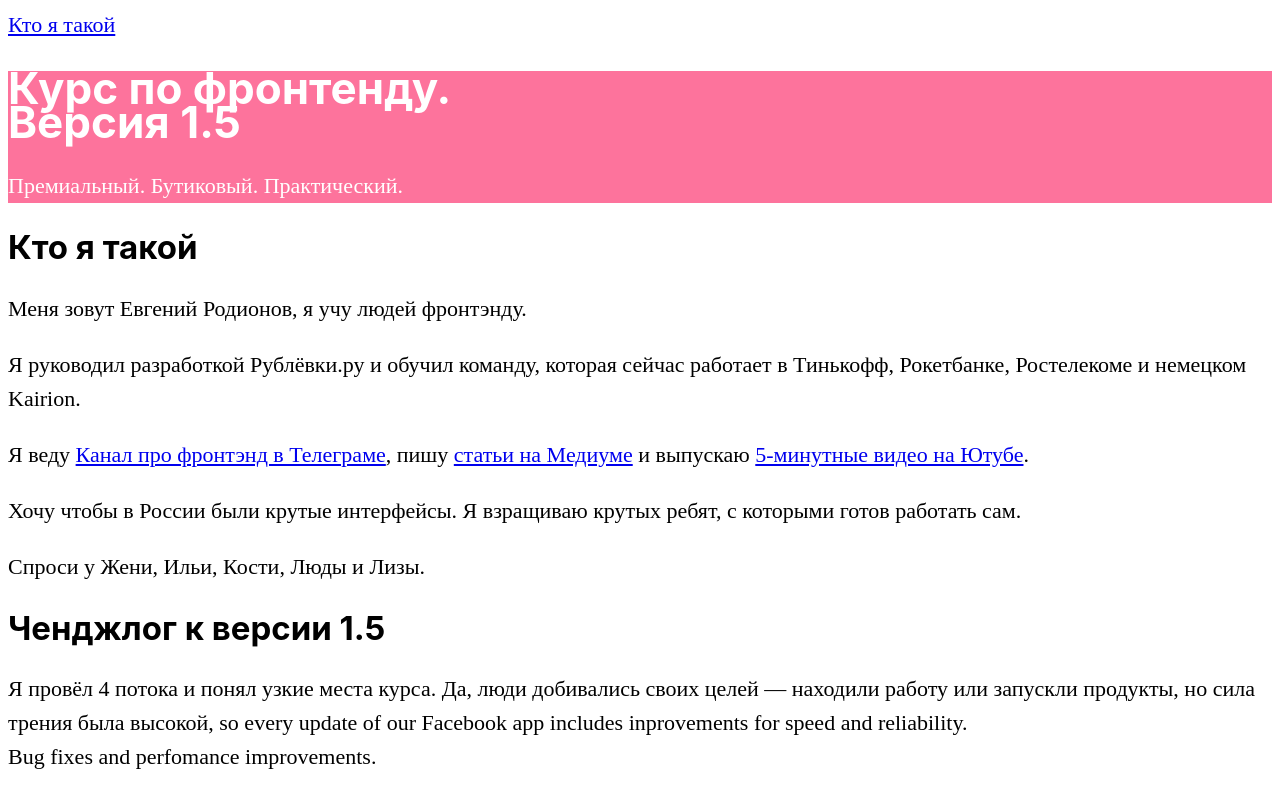
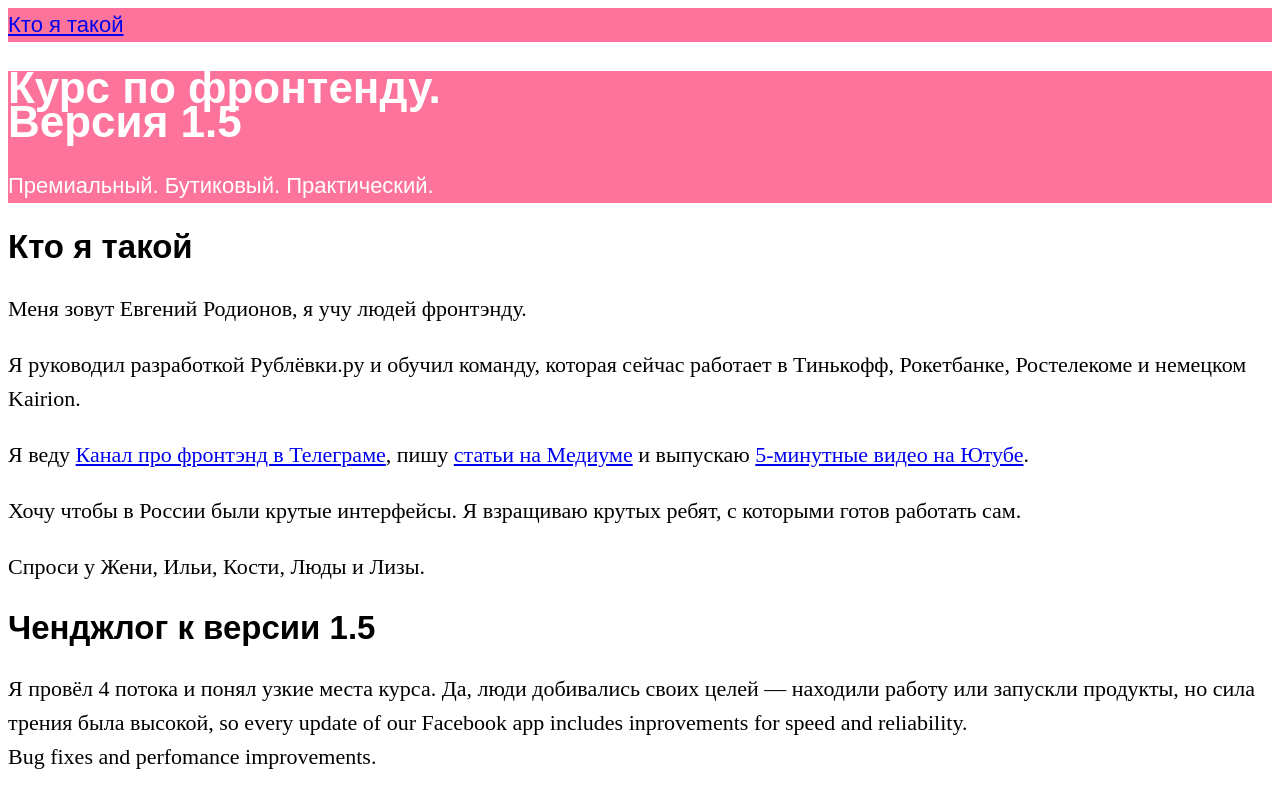
Before and after one commit to nikitavilkov/verstka, a plain HTML site: page index.html in a window 1280 px wide. Shown: the top 797 px of the page. Drawn offline with Linux system fonts and the light colour scheme.

Commit message:
Правки после урока 5

```diff
--- a/style.css
+++ b/style.css
@@ -3,11 +3,13 @@ body {
     line-height: 34px;
 }
 
-header {
+header,
+nav {
     background: #fd739c;
     color: #fff;
+    font-family: Arial, Helvetica, sans-serif;
 }
 
 h1, h2 {
-    font-family: -apple-system, BlinkMacSystemFont, 'Segoe UI', Roboto, Oxygen, Ubuntu, Cantarell, 'Open Sans', 'Helvetica Neue', sans-serif
+    font-family: Arial, Helvetica, sans-serif;
 }
```
